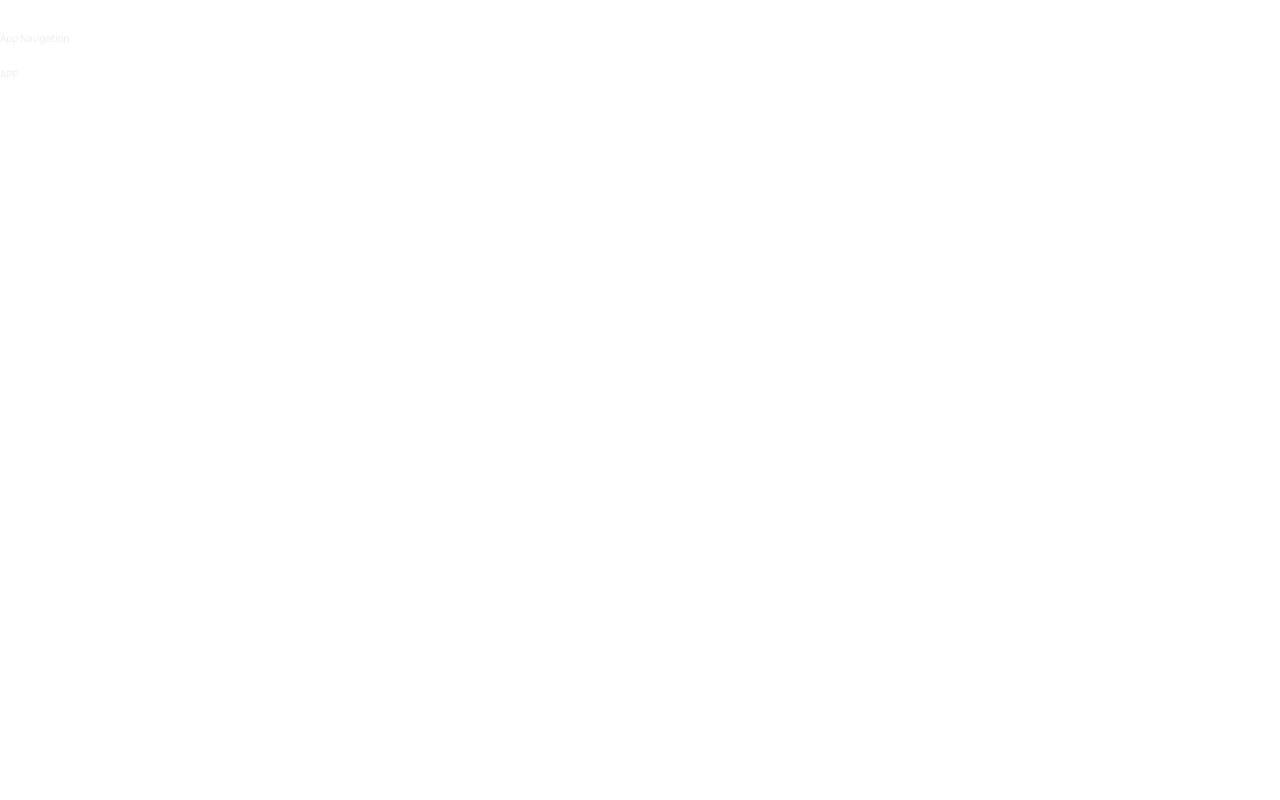
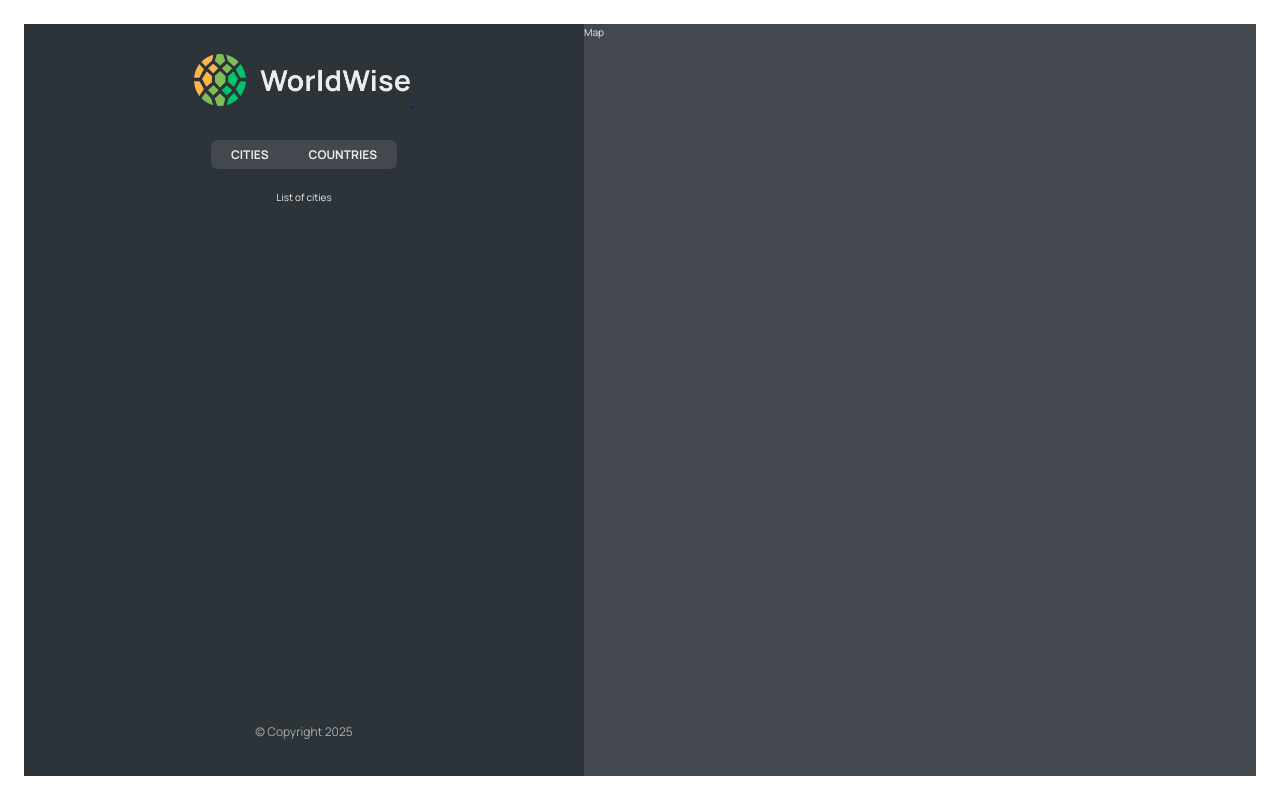
Before and after one commit to avinys/React-Course-P13-worldwise, a React (Vite) app: page /app in a window 1280 px wide. Built offline with nearby package versions, Linux system fonts and the light colour scheme.

Commit message:
Creating more routing with nested and index routes

```diff
--- a/src/App.jsx
+++ b/src/App.jsx
@@ -12,11 +12,16 @@
     return (
         <BrowserRouter>
             <Routes>
-                <Route path="/" element={<Homepage />} />
+                <Route index element={<Homepage />} />
                 <Route path="product" element={<Product />} />
                 <Route path="pricing" element={<Pricing />} />
-                <Route path="/login" element={<Login />} />
-                <Route path="app" element={<AppLayout />} />
+                <Route path="login" element={<Login />} />
+                <Route path="app" element={<AppLayout />}>
+                    <Route index element={<p>List of cities</p>} />
+                    <Route path="cities" element={<p>List of cities</p>} />
+                    <Route path="countries" element={<p>Countries</p>} />
+                    <Route path="form" element={<p>Form</p>} />
+                </Route>
                 <Route path="*" element={<PageNotFound />} />
             </Routes>
         </BrowserRouter>
--- a/src/components/AppNav.jsx
+++ b/src/components/AppNav.jsx
@@ -1,7 +1,19 @@
+import { NavLink } from "react-router-dom";
 import styles from "./AppNav.module.css";
 
 function AppNav() {
-    return <nav className={styles.nav}>App Navigation</nav>;
+    return (
+        <nav className={styles.nav}>
+            <ul>
+                <li>
+                    <NavLink to="cities">Cities</NavLink>
+                </li>
+                <li>
+                    <NavLink to="countries">Countries</NavLink>
+                </li>
+            </ul>
+        </nav>
+    );
 }
 
 export default AppNav;
--- /dev/null
+++ b/src/components/Footer.jsx
@@ -0,0 +1,11 @@
+import styles from "./Footer.module.css";
+
+function Footer() {
+    return (
+        <footer className={styles.footer}>
+            <p className={styles.copyright}>&copy; Copyright {new Date().getFullYear()}</p>
+        </footer>
+    );
+}
+
+export default Footer;
--- /dev/null
+++ b/src/components/Footer.module.css
@@ -0,0 +1,8 @@
+.footer {
+    margin-top: auto;
+}
+
+.copyright {
+    font-size: 1.2rem;
+    color: var(--color-light--1);
+}
--- /dev/null
+++ b/src/components/Map.jsx
@@ -0,0 +1,7 @@
+import styles from "./Map.module.css";
+
+function Map() {
+    return <div className={styles.mapContainer}>Map</div>;
+}
+
+export default Map;
--- /dev/null
+++ b/src/components/Sidebar.jsx
@@ -0,0 +1,18 @@
+import { Outlet } from "react-router-dom";
+import AppNav from "./AppNav";
+import Footer from "./Footer";
+import Logo from "./Logo";
+import styles from "./Sidebar.module.css";
+
+function Sidebar() {
+    return (
+        <div className={styles.sidebar}>
+            <Logo />
+            <AppNav />
+
+            <Outlet />
+            <Footer />
+        </div>
+    );
+}
+export default Sidebar;
--- a/src/components/Sidebar.module.css
+++ b/src/components/Sidebar.module.css
@@ -8,12 +8,3 @@
     align-items: center;
     height: calc(100vh - 4.8rem);
 }
-
-.footer {
-  margin-top: auto;
-}
-
-.copyright {
-  font-size: 1.2rem;
-  color: var(--color-light--1);
-}
--- a/src/pages/AppLayout.jsx
+++ b/src/pages/AppLayout.jsx
@@ -1,10 +1,12 @@
-import AppNav from "../components/AppNav";
+import Map from "../components/Map";
+import Sidebar from "../components/Sidebar";
+import styles from "./AppLayout.module.css";
 
 function AppLayout() {
     return (
-        <div>
-            <AppNav />
-            <p>APP</p>
+        <div className={styles.app}>
+            <Sidebar />
+            <Map />
         </div>
     );
 }
```
Also changed, not shown: src/index.css (indentation only). Lines whose indentation alone changed are shown as unchanged.
